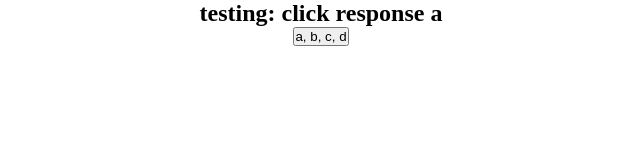
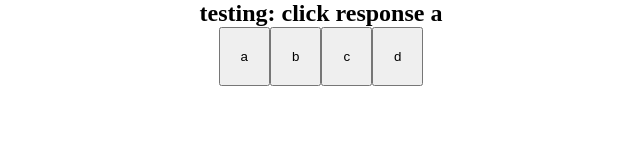
Before and after one commit to geigea84/code-quiz, a plain HTML site: page index.html in a window 1280 px wide. Both pictures are taken after a click on the button "Start Quiz!". Shown: the whole page, without its empty margins (319-959 px from the left). Drawn offline with Linux system fonts and the light colour scheme.

Commit message:
got buttons to show up for all choices

```diff
--- a/assets/script.js
+++ b/assets/script.js
@@ -18,6 +18,7 @@ var questions = [
 ];
 var questionsList = document.querySelector("#questions-list");
 var titlePage = document.querySelector(".title-page");
+var pageContent = document.querySelector(".page-content");
 
 //function to start quiz and timer
 var startQuiz = function() {
@@ -40,7 +41,11 @@ var startQuiz = function() {
 
     //adding array to div inside li
     questionInfoEl.innerHTML =
-    "<h2 class ='question-title'>" + questions[0].title + "</h2><button class ='choice-list'>" + questions[0].choices + "</button>";
+    "<h2 class ='question-title'>" + questions[0].title + "</h2>" +
+    "<button class ='choice-list'>" + questions[0].choices[0] + "</button>" +
+    "<button class ='choice-list'>" + questions[0].choices[1] + "</button>" +
+    "<button class ='choice-list'>" + questions[0].choices[2] + "</button>" +
+    "<button class ='choice-list'>" + questions[0].choices[3] + "</button>";
     console.log(questionInfoEl.innerHTML);
 
     //adding array to page
@@ -59,4 +64,4 @@ var clickAnswerButton = function() {
 
 //function to
 
-titlePage.addEventListener("click", startQuiz);
+pageContent.addEventListener("click", startQuiz);
--- a/assets/style.css
+++ b/assets/style.css
@@ -15,3 +15,7 @@
 body {
     text-align: center;
 }
+
+.choice-list {
+    padding: 20px;
+}
```
